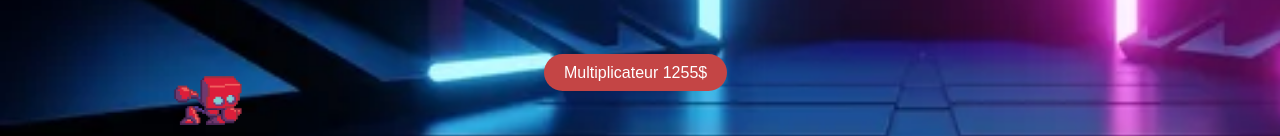
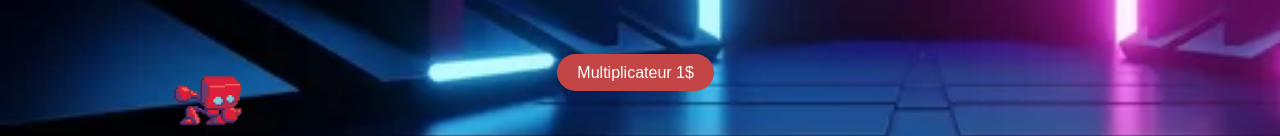
Before and after one commit to Faaay80/faybot.git.io, a plain HTML site: page index.html in a window 1280 px wide. Shown: the part 441-577 px from the top of the page. Drawn offline with Linux system fonts and the light colour scheme.

Commit message:
Add files via upload

```diff
--- a/index.html
+++ b/index.html
@@ -17,7 +17,7 @@
             <span id="cookie-count">0</span>
             <img id="cookie" src="./img/Robot-Head-Turnaround-Alt.gif" alt="Cookie">
             <div id="bonus">
-              <a id="mutli">Multiplicateur 1255$</a>
+              <a id="mutli">Multiplicateur 1$</a>
             </div>
           </div>
 
```
